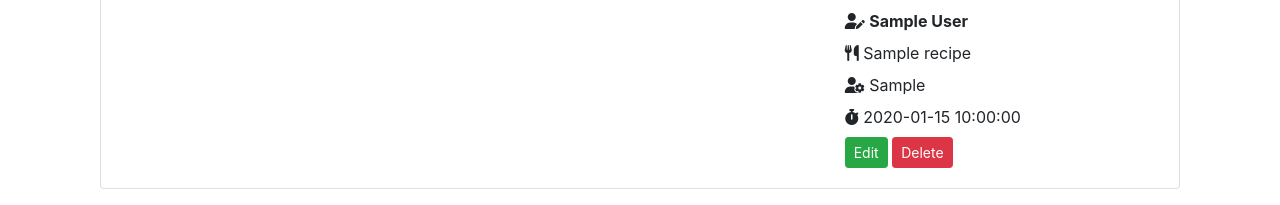
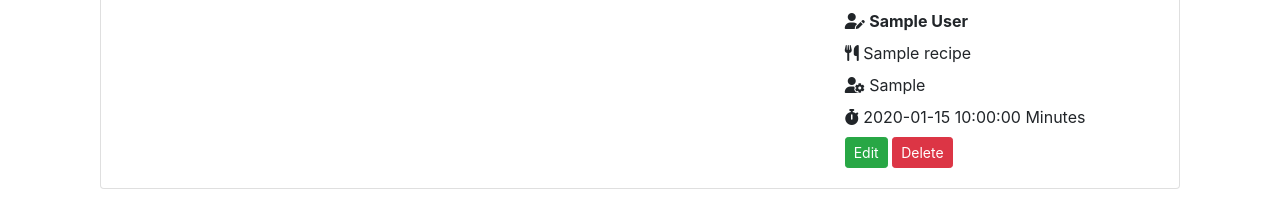
Before and after one commit to toderas/Flask-Cook-Book, a Flask app: template templates/showrecipe.html in a window 1280 px wide. Shown: the part 923-1128 px from the top of the page. Run offline with Flask 2, Linux system fonts and the light colour scheme; the template is opened without the code that fills it: most values are stand-ins (such as "Sample title", 1, 10 or a date in 2020); some libraries are stand-ins or nearby versions.

Commit message:
Added Descriptive text after preparation time

```diff
--- a/templates/showrecipe.html
+++ b/templates/showrecipe.html
@@ -26,7 +26,7 @@
           <div class="mb-2"><i class="fas fa-user-edit"></i> <strong>{{recipe.dish_author}}</strong></div>
           <div class="mb-2"><i class="fas fa-utensils"></i> {{recipe.category_name}}</div>
           <div class="mb-2"><i class="fas fa-user-cog"></i> {{recipe.dish_required_skill}}</div>
-          <div class="mb-2"><i class="fas fa-stopwatch"></i> {{recipe.dish_prep_time}}</div>
+          <div class="mb-2"><i class="fas fa-stopwatch"></i> {{recipe.dish_prep_time}} Minutes</div>
           <a href={{url_for( 'edit_recipe', recipe_id=recipe._id)}}><button type="button" class="btn btn-sm btn-success">Edit</button></a>
           <button type="button" class="btn btn-sm btn-danger" data-toggle="modal" data-target="#confirmation_modal">Delete</button>
         </div>
```
